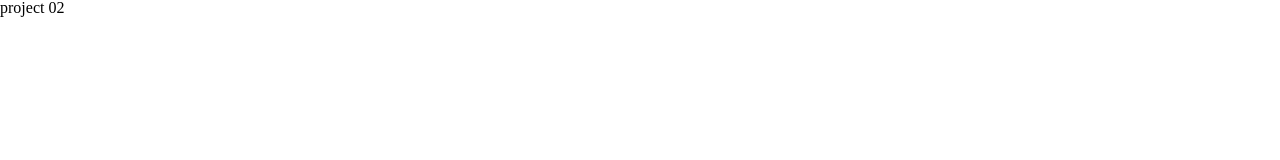
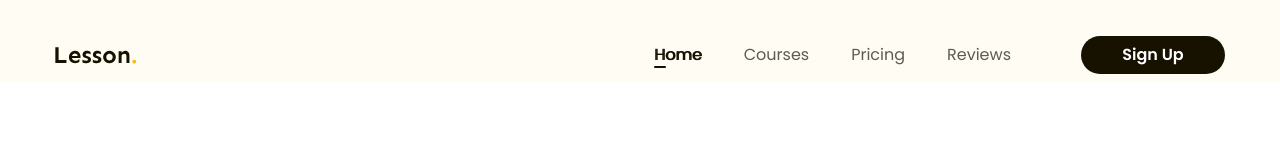
Before and after one commit to dinhminhkhac/Cut-Html-Css-02, a plain HTML site: page index.html in a window 1280 px wide. Shown: the top 160 px of the page. Drawn offline with Linux system fonts and the light colour scheme.

Commit message:
Implement Header

```diff
--- a/assets/css/style.css
+++ b/assets/css/style.css
@@ -0,0 +1,97 @@
+* {
+  box-sizing: border-box;
+}
+
+html {
+  font-size: 62.5%;
+}
+
+body {
+  font-size: 1.6rem;
+  font-family: "Poppins", sans-serif;
+}
+
+/* ============= common ============= */
+.main-content {
+  width: 1170px;
+  max-width: calc(100% - 48px);
+  margin-left: auto;
+  margin-right: auto;
+}
+
+a {
+  text-decoration: none;
+}
+
+.btn {
+  display: inline-block;
+  min-width: 118px;
+  font-weight: 600;
+  font-size: 1.6rem;
+  text-align: center;
+  color: #ffffff;
+  background: #171100;
+  border-radius: 24.5px;
+}
+
+/* ============= header============= */
+
+.header {
+  background-color: #fffcf4;
+}
+
+.header.fixed {
+  position: sticky;
+  top: -28px;
+}
+
+.header .body {
+  display: flex;
+  align-items: center;
+  padding: 36px 0 8px;
+}
+
+.header .nav {
+  margin-left: auto;
+}
+
+.nav ul {
+  display: flex;
+}
+
+.nav a {
+  font-size: 1.6rem;
+  line-height: 1.75;
+  color: #5f5b53;
+  padding: 8px 21px;
+}
+
+.nav a:hover,
+.nav li.active a {
+  /* font-weight: 600;  Nếu vầy thì khi hover, text to lên khiến vỡ khung, nên sử dụng kĩ thuật text-shadow*/
+  text-shadow: 1px 0 0 currentColor;
+  font-size: 1.6rem;
+  line-height: 1.75;
+  color: #171100;
+  position: relative;
+}
+
+.nav li.active a::after {
+  content: "";
+  display: block;
+  width: 12px;
+  height: 2px;
+  position: absolute;
+  left: 21px;
+  bottom: 6px;
+  background: #171100;
+  border-radius: 1px;
+}
+
+.header .action {
+  margin-left: 49px;
+}
+.header .sign-up-btn {
+  min-width: 144px;
+  padding: 11px 41px;
+}
--- a/index.html
+++ b/index.html
@@ -5,10 +5,45 @@
     <meta http-equiv="X-UA-Compatible" content="IE=edge" />
     <meta name="viewport" content="width=device-width, initial-scale=1.0" />
     <link rel="stylesheet" href="./assets/css/reset.css" />
+    <!-- embed a font -->
+    <link rel="preconnect" href="https://fonts.googleapis.com" />
+    <link rel="preconnect" href="https://fonts.gstatic.com" crossorigin />
+    <link
+      href="https://fonts.googleapis.com/css2?family=Poppins:ital,wght@0,400;0,500;0,600;0,700;1,400&family=Sen:wght@700&display=swap"
+      rel="stylesheet"
+    />
+
     <link rel="stylesheet" href="./assets/css/style.css" />
     <title>Project 02</title>
   </head>
   <body>
-    <h1>project 02</h1>
+    <main style="height: 5000px">
+      <header class="header fixed">
+        <div class="main-content">
+          <div class="body">
+            <img src="./assets/img/logo.svg" alt="Lession." />
+            <nav class="nav">
+              <ul>
+                <li class="active">
+                  <a href="#!">Home</a>
+                </li>
+                <li>
+                  <a href="#!">Courses</a>
+                </li>
+                <li>
+                  <a href="#!">Pricing</a>
+                </li>
+                <li>
+                  <a href="#!">Reviews</a>
+                </li>
+              </ul>
+            </nav>
+            <div class="action">
+              <a href="#!" class="btn sign-up-btn">Sign Up</a>
+            </div>
+          </div>
+        </div>
+      </header>
+    </main>
   </body>
 </html>
```
Also changed, not shown: assets/img/logo.svg (added).
